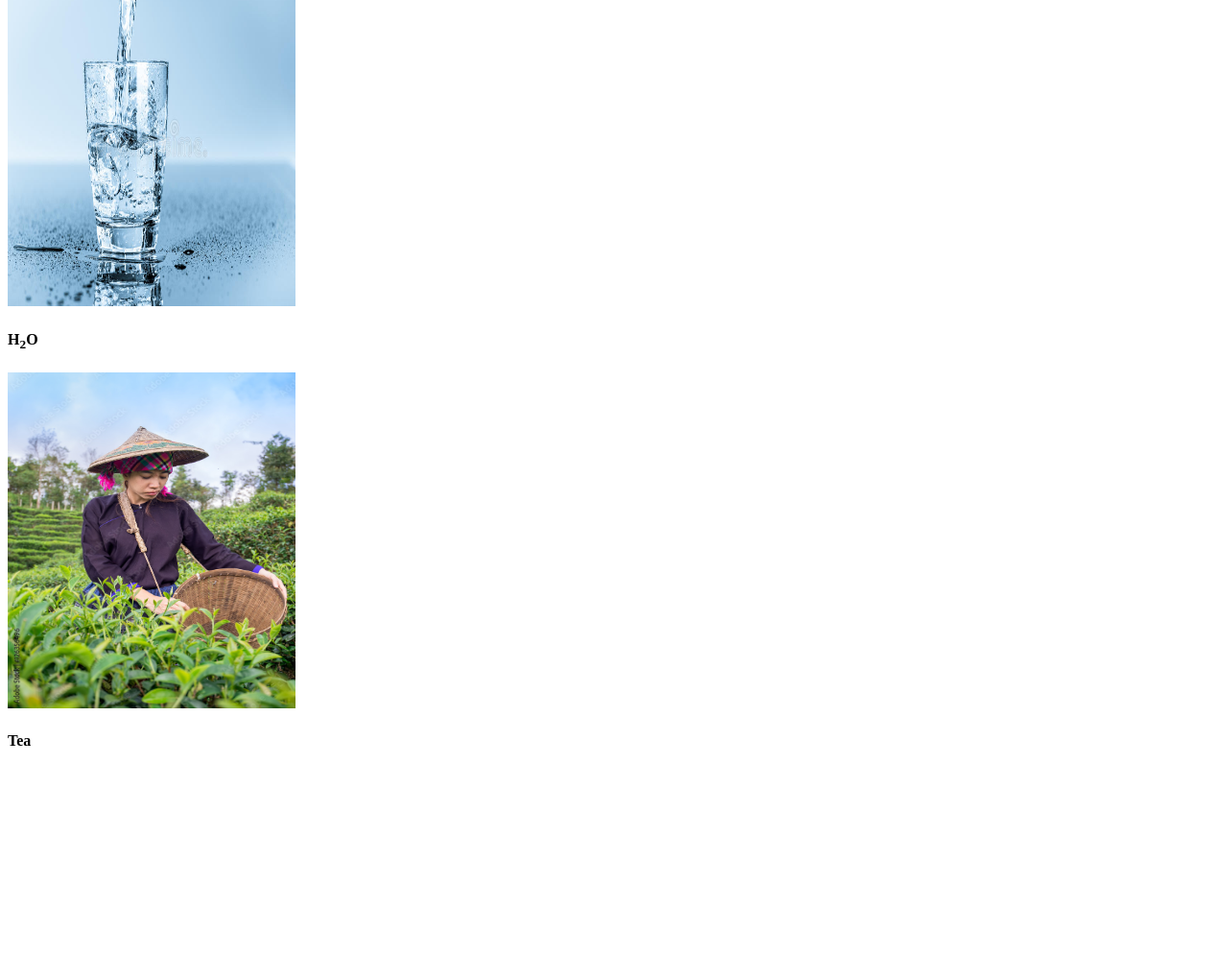
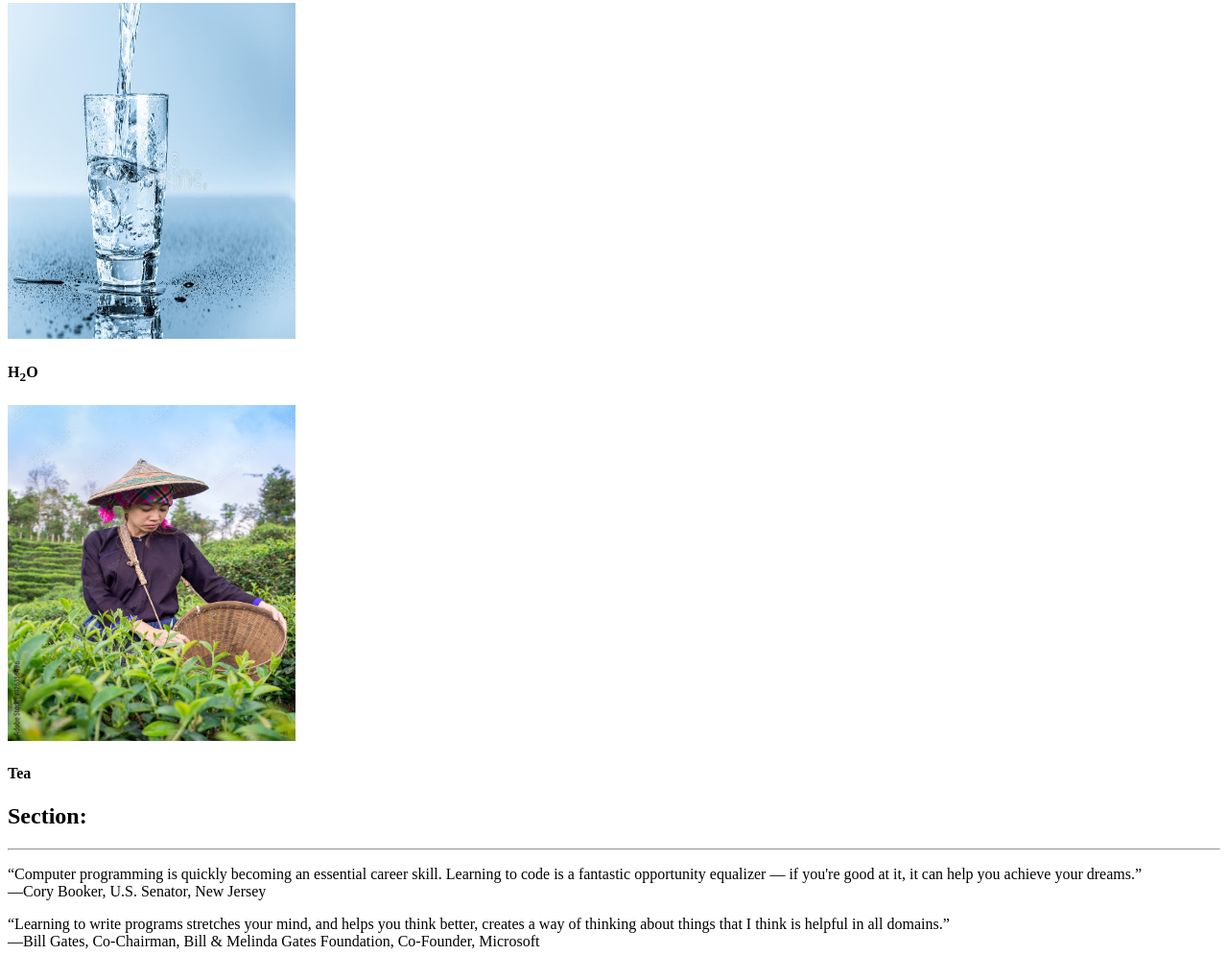
Before and after one commit to developershimuldio/class-02, a plain HTML site: page index.html in a window 1280 px wide. Shown: the part 1802-2797 px from the top of the page at 96% size. Before the commit the page ends 2605 px from the top, so only its background shows below. Drawn offline with Linux system fonts and the light colour scheme.

Commit message:
section and about

```diff
--- a/index.html
+++ b/index.html
@@ -17,6 +17,7 @@
     <img src="img/my passport picture.jpg" alt="Shimul Dio">
     <h3>Contact Information</h3>
     <p><U>Shimul Dio</U><address>Mobile: 01793373447,<br> <q>Baramasia Tea Estate, Bhujpur, Fatickchori, Chattogram</q></address></p>
+    <span><b>More Information</b><a href="about.html">About Shimul Dio</a></span>
     <h3>Web Developer Profile:</h3><hr>
     <h4>Shimul Dio</h4>
     <p>I am a Professional Web Developer. I am skillful at programming and coding languages <small>and other skill given bellow:</small></p>
@@ -46,5 +47,14 @@
     <img src="img/teao1.jpg" alt="" width="300px" height="350px">
     <h4>Tea</h4>
 
+    <h2>Section:</h2><hr>
+    <section>
+        <p>“Computer programming is quickly becoming an essential career skill. Learning to code is a fantastic opportunity equalizer — if you're good at it, it can help you achieve your dreams.”<br>—Cory Booker, U.S. Senator, New Jersey</p>
+    </section>
+
+    <section>
+        <p>“Learning to write programs stretches your mind, and helps you think better, creates a way of thinking about things that I think is helpful in all domains.”<br>—Bill Gates, Co-Chairman, Bill & Melinda Gates Foundation, Co-Founder, Microsoft</p>
+    </section>
+
 </body>
 </html>
```
